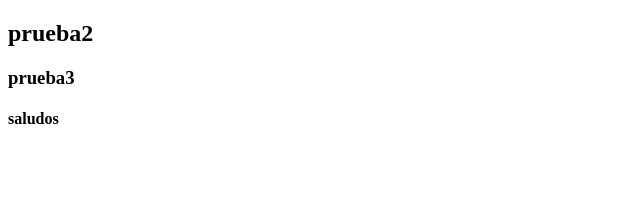
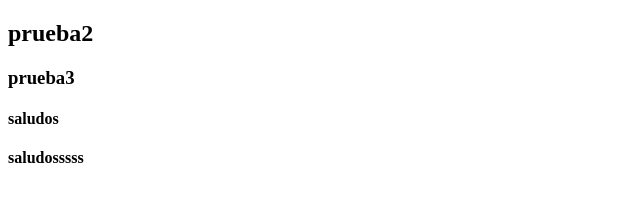
Before and after one commit to HAlayon/pruebarepo, a plain HTML site: page index.html in a window 1280 px wide. Shown: the whole page, without its empty margins (0-640 px from the left). Drawn offline with Linux system fonts and the light colour scheme.

Commit message:
añadido nuevo saludo

```diff
--- a/index.html
+++ b/index.html
@@ -1,14 +1,18 @@
 <!DOCTYPE html>
 <html lang="en">
+
 <head>
     <meta charset="UTF-8">
     <meta name="viewport" content="width=device-width, initial-scale=1.0">
     <meta http-equiv="X-UA-Compatible" content="ie=edge">
     <title>Document</title>
 </head>
+
 <body>
     <h2>prueba2</h2>
     <h3>prueba3</h3>
     <h4>saludos</h4>
+    <h4>saludosssss</h4>
 </body>
+
 </html>
```
